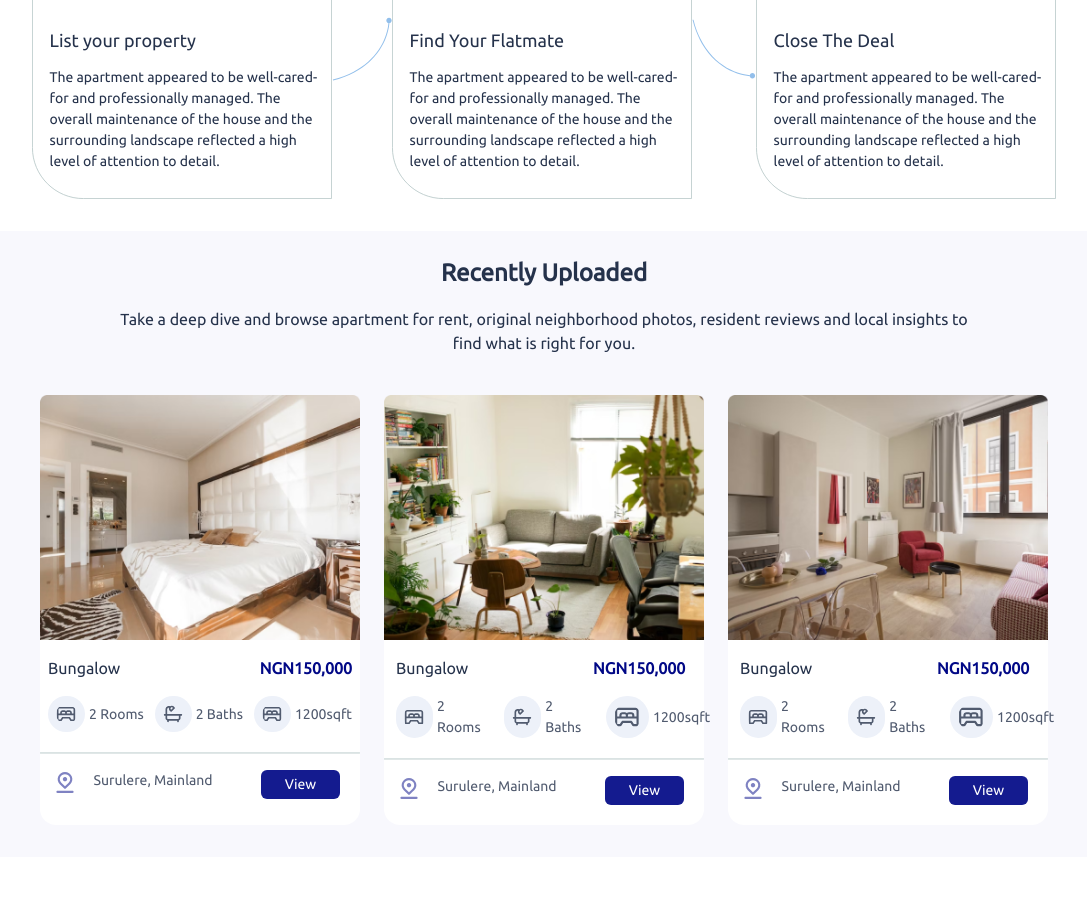
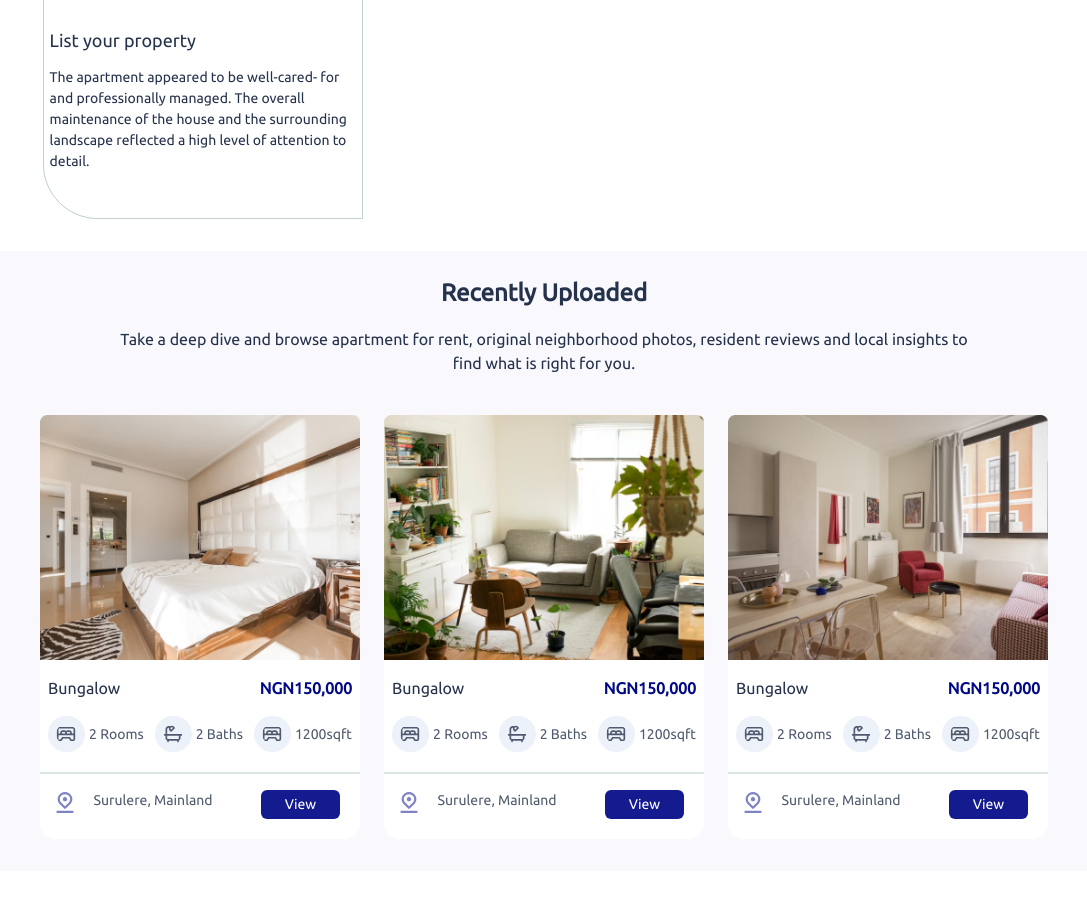
Before and after one commit to lazynerd-studios/Co-Habit-Landing, a React (Vite) app: page / in a window 1280 px wide. Shown: the part 1232-2149 px from the top of the page, without its empty margins (96-1183 px from the left). Built offline with nearby package versions, Linux system fonts and the light colour scheme.

Commit message:
Update Home.jsx

```diff
--- a/src/Components/Home/Home.jsx
+++ b/src/Components/Home/Home.jsx
@@ -137,7 +137,8 @@ const Home = () => {
             </p>
 
             {/* text-in-shapes */}
-            <div className="laptop:flex">
+            {/* <div className="laptop:flex"> */}
+            <div className="grid grid-cols-1 gap-  laptop:grid-cols-3 tablet:grid-cols-2 laptop:gap-">
               {/* styled rectangle 1 */}
               <div className="laptop:relative">
                 <p className="absolute laptop:w-[90%] w-[68%] ml-[3.5rem] mt-[8.3rem] laptop:ml-[1.1rem] laptop:mt-[10.5rem] text-[0.875rem] font-medium">
@@ -160,10 +161,10 @@ const Home = () => {
               {/* end of styled rectangle 1 */}
 
               {/* arrow up */}
-              <img src={ArrowUp} className="-my-3 mx-auto" alt="arrow-up" />
+              {/* <img src={ArrowUp} className="-my-3 mx-auto" alt="arrow-up" /> */}
 
               {/* styled rectangle 2 */}
-              <div className="laptop:relative">
+              {/* <div className="laptop:relative">
                 <p className="absolute laptop:w-[90%] w-[68%] ml-[3.5rem] mt-[8.3rem] laptop:ml-[1.1rem] laptop:mt-[10.5rem] text-[0.875rem] font-medium">
                   The apartment appeared to be well-cared- <br className="laptop:flex hidden" />
                   for and professionally managed. The <br className="laptop:flex hidden" />
@@ -180,13 +181,13 @@ const Home = () => {
                 <img src={Users} className="absolute laptop:w-[3rem] w-[10%] ml-[3.5rem] mt-[3.5rem] laptop:ml-[1rem] laptop:mt-[3.5rem]" alt="location-pin" />
                 <img src={SmallStyledRectangle} className="absolute w-[14%] laptop:w-[19.3%] ml-[16rem] mt-[0.19rem] laptop:ml-[15rem] laptop:mt-[0.08rem]" alt="small-styled-rectangle" />
                 <img src={StyledRectangle} className="laptop:w-[20rem] w-[80%] mx-auto my-4 laptop:my-auto" alt="styled-rectangle" />
-              </div>
+              </div> */}
 
               {/* arrow up */}
-              <img src={ArrowDown} className="-my-3 mx-auto" alt="arrow-down" />
+              {/* <img src={ArrowDown} className="-my-3 mx-auto" alt="arrow-down" /> */}
 
               {/* styled rectangle 3 */}
-              <div className="laptop:relative">
+              {/* <div className="laptop:relative">
                 <p className="absolute laptop:w-[90%] w-[68%] ml-[3.5rem] mt-[8.3rem] laptop:ml-[1.1rem] laptop:mt-[10.5rem] text-[0.875rem] font-medium">
                   The apartment appeared to be well-cared- <br className="laptop:flex hidden" />
                   for and professionally managed. The <br className="laptop:flex hidden" />
@@ -203,7 +204,8 @@ const Home = () => {
                 <img src={MoneyStack} className="absolute laptop:w-[3rem] w-[10%] ml-[3.5rem] mt-[3.5rem] laptop:ml-[1rem] laptop:mt-[3.5rem]" alt="location-pin" />
                 <img src={SmallStyledRectangle} className="absolute w-[14%] laptop:w-[19.3%] ml-[16rem] mt-[0.19rem] laptop:ml-[15rem] laptop:mt-[0.08rem]" alt="small-styled-rectangle" />
                 <img src={StyledRectangle} className="laptop:w-[20rem] w-[80%] mx-auto my-4 laptop:my-auto" alt="styled-rectangle" />
-              </div>
+              </div> */}
+
             </div>
 
           </div>
@@ -268,7 +270,7 @@ const Home = () => {
                 <img src={Line} className="mt-5 mb-4" alt="line" />
 
                 <span className="flex">
-                  <img src={LocationPin} className="pb-6 ml-3 laptop:w-[8%] opacity-50" alt="location-pin" />
+                  <img src={LocationPin} className="pb-6 ml-3 laptop:w-[8%] tablet:w-[6%] opacity-50" alt="location-pin" />
                   <p className="text-[#515B6F] ml-4 text-[0.875rem] font-normal">
                     {currentSlide.area}
                   </p>
@@ -281,8 +283,8 @@ const Home = () => {
 
               {/* 02 */}
               <div className="slide bg-white p-0 rounded-[1rem]">
-                <img src={Bungalow2} className=" w-full" alt="bungalow-1" />
-                <span className="flex mt-4 mx-3 gap-[7.8rem]">
+                <img src={Bungalow2} className=" w-full" alt="bungalow-2" />
+                <span className="flex mt-4 mx-2 justify-between">
                   <p className="text-[1rem]">
                     {currentSlide.house}
                   </p>
@@ -291,22 +293,22 @@ const Home = () => {
                   </p>
                 </span>
 
-                <span className="flex laptop:gap-4 gap-[0.125rem] mt-4 mx-2">
-                  <span className="mx-1 flex">
+                <span className="flex laptop:gap- gap-[0.125rem] mt-4 px-2 justify-between">
+                  <span className=" flex">
                     <img src={BedIcon} className="p-2 bg-[#EDF1F9] mr-1 rounded-full" alt="bed-icon" />
                     <p className="text-[#515B6F] text-[0.875rem] font-normal my-auto">
                       {currentSlide.rooms}
                     </p>
                   </span>
 
-                  <span className="mx-1 flex">
+                  <span className=" flex">
                     <img src={BathIcon} className="p-2 bg-[#EDF1F9] mr-1 rounded-full" alt="bath-icon" />
                     <p className="text-[#515B6F] text-[0.875rem] font-normal my-auto">
                       {currentSlide.baths}
                     </p>
                   </span>
 
-                  <span className="mx-1 flex">
+                  <span className="flex">
                     <img src={BedIcon} className="p-2 bg-[#EDF1F9] mr-1 rounded-full" alt="bed-icon" />
                     <p className="text-[#515B6F] text-[0.875rem] font-normal my-auto">
                       {currentSlide.measurement}
@@ -317,7 +319,7 @@ const Home = () => {
                 <img src={Line} className="mt-5 mb-4" alt="line" />
 
                 <span className="flex">
-                  <img src={LocationPin} className="pb-6 ml-3 laptop:w-[8%] opacity-50" alt="location-pin" />
+                  <img src={LocationPin} className="pb-6 ml-3 laptop:w-[8%] tablet:w-[6%] opacity-50" alt="location-pin" />
                   <p className="text-[#515B6F] ml-4 text-[0.875rem] font-normal">
                     {currentSlide.area}
                   </p>
@@ -330,8 +332,8 @@ const Home = () => {
 
               {/* 03 */}
               <div className="slide bg-white p-0 rounded-[1rem]">
-                <img src={Bungalow3} className="w-full" alt="bungalow-3" />
-                <span className="flex mt-4 mx-3 gap-[7.8rem]">
+                <img src={Bungalow3} className=" w-full" alt="bungalow-3" />
+                <span className="flex mt-4 mx-2 justify-between">
                   <p className="text-[1rem]">
                     {currentSlide.house}
                   </p>
@@ -340,22 +342,22 @@ const Home = () => {
                   </p>
                 </span>
 
-                <span className="flex laptop:gap-4 gap-[0.125rem] mt-4 mx-2">
-                  <span className="mx-1 flex">
+                <span className="flex laptop:gap- gap-[0.125rem] mt-4 px-2 justify-between">
+                  <span className=" flex">
                     <img src={BedIcon} className="p-2 bg-[#EDF1F9] mr-1 rounded-full" alt="bed-icon" />
                     <p className="text-[#515B6F] text-[0.875rem] font-normal my-auto">
                       {currentSlide.rooms}
                     </p>
                   </span>
 
-                  <span className="mx-1 flex">
+                  <span className=" flex">
                     <img src={BathIcon} className="p-2 bg-[#EDF1F9] mr-1 rounded-full" alt="bath-icon" />
                     <p className="text-[#515B6F] text-[0.875rem] font-normal my-auto">
                       {currentSlide.baths}
                     </p>
                   </span>
 
-                  <span className="mx-1 flex">
+                  <span className="flex">
                     <img src={BedIcon} className="p-2 bg-[#EDF1F9] mr-1 rounded-full" alt="bed-icon" />
                     <p className="text-[#515B6F] text-[0.875rem] font-normal my-auto">
                       {currentSlide.measurement}
@@ -366,7 +368,7 @@ const Home = () => {
                 <img src={Line} className="mt-5 mb-4" alt="line" />
 
                 <span className="flex">
-                  <img src={LocationPin} className="pb-6 ml-3 laptop:w-[8%] opacity-50" alt="location-pin" />
+                  <img src={LocationPin} className="pb-6 ml-3 laptop:w-[8%] tablet:w-[6%] opacity-50" alt="location-pin" />
                   <p className="text-[#515B6F] ml-4 text-[0.875rem] font-normal">
                     {currentSlide.area}
                   </p>
```
